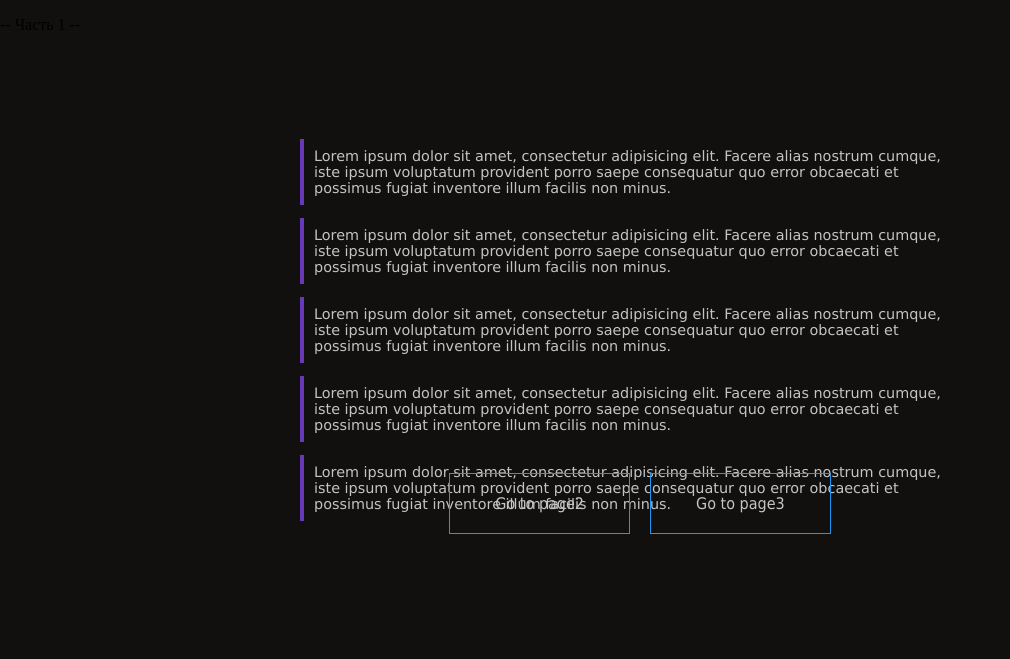
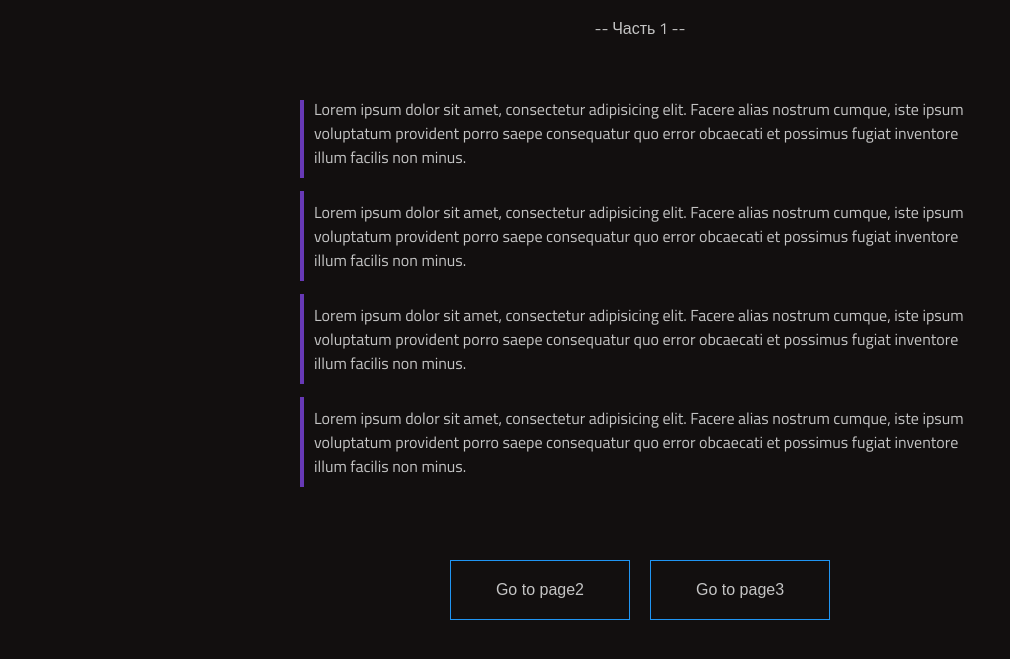
Before and after one commit to Chelyaa/Chelyaa.github.io, a PHP site: page /Text_Quest/index.html in a window 1280 px wide. Shown: the top 659 px of the page, without its empty margins (0-1010 px from the left). Run offline with PHP 8.4, Linux system fonts and the light colour scheme; some libraries are stand-ins or nearby versions.

Commit message:
Modified TextQuest style file

```diff
--- a/Text_Quest/style.css
+++ b/Text_Quest/style.css
@@ -1,24 +1,31 @@
+@import url('https://fonts.googleapis.com/css?family=Slabo+27px');
+@import url('https://fonts.googleapis.com/css?family=Titillium+Web');
+
 body {
 	background-color: #120F0F;
+	font-family: 'Titillium Web', sans-serif;
 }
 .game {
 	position: absolute;
 	top: 0;
 	left: 0;
 	width: 100%;
-	/*background-color: black;*/
 }
-.page {
+.chapter {
+	color: #c4c4c4;
+	text-align: center;
+}
+.field {
 	position: absolute;
 	top: 0;
 	left: 0;
 	width: 100%;
 	height: 620px;
+	display: block;
 }
 .text {
 	color: #c4c4c4;
-	font-family: Verdana;
-	font-size: 0.9em;
+	font-size: 1em;
 	overflow-y: auto;
 	height: 400px;
 	margin: 100px 300px 0 300px;
@@ -26,7 +33,7 @@
 .text span {
 	padding: 9px 10px;
 	margin: 13px 0;
-	transition: all 0.3s linear;
+	transition: all 1s linear;
 }
 .ch {
 	border-left: 4px solid #FF5521;
@@ -49,7 +56,6 @@
 	padding: 20px 45px;
 	margin: 0 10px;
 	font-size: 1em;
-	font-family: Tahoma, sans-serif;
 	display: inline;
 	transition: all 0.2s linear;
 }
@@ -58,14 +64,11 @@
 	background-color: rgba(32, 149, 242, 0.2);
 }
 .active {
-	visibility: visible;
 	display: block;
 	opacity: 1;
 }
 .passive-opacity {
 	opacity: 0;
-	display: none;
-	visibility: hidden;
 }
 .passive-display {
 	display: none;
```
